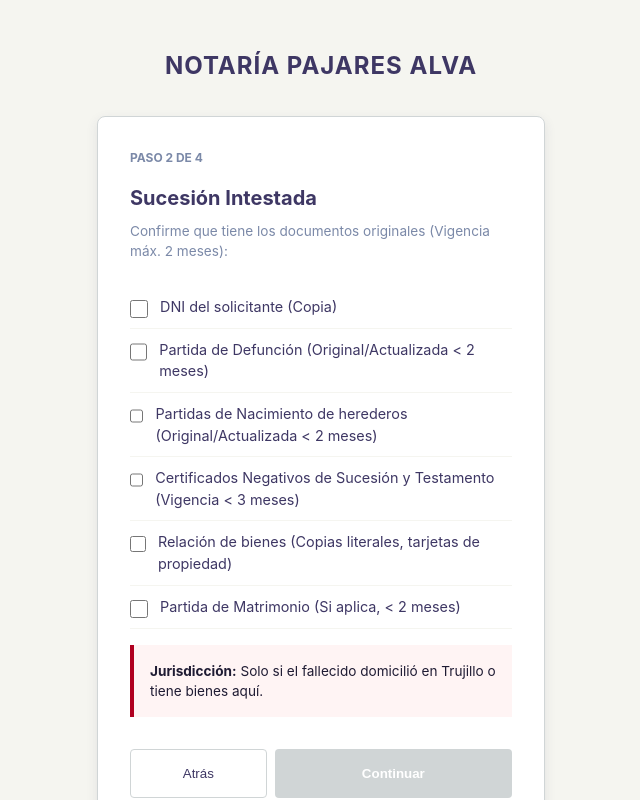
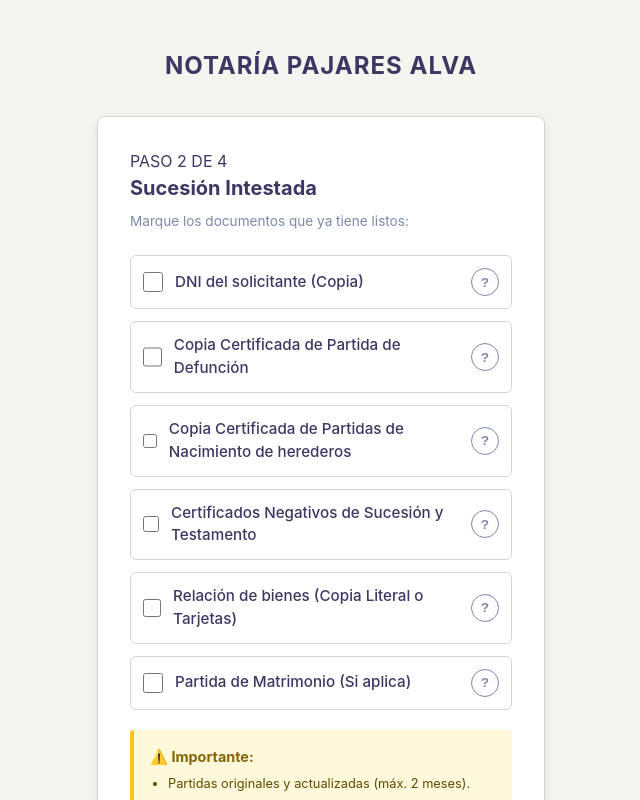
Before and after one commit to radiocat-fanzine/notaria-pajares-alva, a React (Vite) app: page / in a window 1280 px wide. Both pictures are taken after a click on the button 640 px from the left and 256 px from the top of the page. Shown: the top 800 px of the page, without its empty margins (319-959 px from the left). Built offline with nearby package versions, Linux system fonts and the light colour scheme; no server answers.

Commit message:
iteracion requisitos

```diff
--- a/src/components/StepRequisitos.jsx
+++ b/src/components/StepRequisitos.jsx
@@ -1,35 +1,78 @@
-import { useState } from 'react';
+import { useState, useEffect } from 'react';
 import { tramitesData } from '../data/tramites';
 import '../styles/PreCita.css';
 
 const StepRequisitos = ({ serviceId, onNext, onBack }) => {
-    // Buscar la data del trámite seleccionado
     const tramite = tramitesData.find(t => t.id === serviceId);
-    const [checkedItems, setCheckedItems] = useState({});
+
+    // Estado para controlar qué ítem tiene la información desplegada
+    const [expandedItem, setExpandedItem] = useState(null);
+
+    const [checkedItems, setCheckedItems] = useState(() => {
+        const saved = localStorage.getItem(`checks-${serviceId}`);
+        return saved ? JSON.parse(saved) : {};
+    });
+
+    useEffect(() => {
+        localStorage.setItem(`checks-${serviceId}`, JSON.stringify(checkedItems));
+    }, [checkedItems, serviceId]);
 
     const handleCheck = (index) => {
         setCheckedItems(prev => ({ ...prev, [index]: !prev[index] }));
     };
 
-    // Validar que todos los requisitos estén marcados
+    const toggleExpand = (index) => {
+        setExpandedItem(expandedItem === index ? null : index);
+    };
+
     const allChecked = tramite?.requirements.every((_, idx) => checkedItems[idx]);
 
     return (
         <div className="step-container">
             <h2 className="step-title">{tramite?.title}</h2>
-            <p className="step-subtitle">Confirme que tiene los documentos originales (Vigencia máx. 2 meses):</p>
+            <p className="step-subtitle">Marque los documentos que ya tiene listos:</p>
 
             <div className="req-list">
                 {tramite?.requirements.map((req, idx) => (
-                    <label key={idx} className="req-item-check">
+                    <div key={idx} className={`req-card ${checkedItems[idx] ? 'is-checked' : ''}`}>
+                        <div className="req-main-row">
+                            <label className="req-item-check">
                                 <input
                                     type="checkbox"
                                     checked={!!checkedItems[idx]}
                                     onChange={() => handleCheck(idx)}
                                 />
-                        <span>{req}</span>
+                                <span className="req-name">{req.name}</span>
                             </label>
+
+                            <button
+                                type="button"
+                                className={`btn-info-toggle ${expandedItem === idx ? 'active' : ''}`}
+                                onClick={() => toggleExpand(idx)}
+                                title="Saber más"
+                            >
+                                {expandedItem === idx ? '✕' : '?'}
+                            </button>
+                        </div>
+
+                        {expandedItem === idx && (
+                            <div className="req-info-content">
+                                <p>{req.info}</p>
+                            </div>
+                        )}
+                    </div>
                 ))}
+            </div>
+
+            {/* Cuadro de Políticas Generales */}
+            <div className="notary-policy-box">
+                <h4>⚠️ Importante:</h4>
+                <ul>
+                    <li>Partidas originales y actualizadas (máx. 2 meses).</li>
+                    <li>Certificados SUNARP (máx. 3 meses).</li>
+                    <li>Gestión de partidas digitales: <strong>S/13 soles</strong> (Solo mayores de edad).</li>
+                    <li>Verificación obligatoria de partidas municipales.</li>
+                </ul>
             </div>
 
             {tramite?.restriction && (
--- a/src/data/tramites.js
+++ b/src/data/tramites.js
@@ -6,27 +6,57 @@ export const tramitesData = [
         duration: '1.5 meses aprox.',
         restriction: 'Solo si el fallecido domicilió en Trujillo o tiene bienes aquí.',
         requirements: [
-            'DNI del solicitante (Copia)',
-            'Partida de Defunción (Original/Actualizada < 2 meses)',
-            'Partidas de Nacimiento de herederos (Original/Actualizada < 2 meses)',
-            'Certificados Negativos de Sucesión y Testamento (Vigencia < 3 meses)',
-            'Relación de bienes (Copias literales, tarjetas de propiedad)',
-            'Partida de Matrimonio (Si aplica, < 2 meses)'
+            {
+                name: 'DNI del solicitante (Copia)',
+                info: 'Copia simple legible. Se presenta el original el día de la firma para control biométrico.'
+            },
+            {
+                name: 'Copia Certificada de Partida de Defunción',
+                info: 'Original/Actualizada (máx. 2 meses). Si es de RENIEC, la notaría puede gestionarla por S/13 (No aplica a menores de edad). Partidas municipales pasan por verificación de veracidad.'
+            },
+            {
+                name: 'Copia Certificada de Partidas de Nacimiento de herederos',
+                info: 'Original/Actualizada (máx. 2 meses). La notaría puede gestionar partidas de mayores de edad por S/13. No se gestionan partidas de menores.'
+            },
+            {
+                name: 'Certificados Negativos de Sucesión y Testamento',
+                info: 'Vigencia máx. 3 meses. Puedes cotizarlos con nuestro counter al 949 964 400 o tramitarlos en SUNARP (Av. Larco).'
+            },
+            {
+                name: 'Relación de bienes (Copia Literal o Tarjetas)',
+                info: 'Documentos de SUNARP que acreditan propiedades. También puede adjuntar búsqueda de índice. Se firmará una Declaración Jurada de bienes en notaría.'
+            },
+            {
+                name: 'Partida de Matrimonio (Si aplica)',
+                info: 'Original/Actualizada (máx. 2 meses). Necesaria para incluir al cónyuge como heredero.'
+            }
         ],
-        notes: 'Basta que firme un heredero al inicio. Costo gestión partida: S/13.'
+        notes: 'Basta que firme un heredero al inicio. Gestión de partidas digitales: S/13 cada una.'
     },
     {
         id: 'rectificacion-partida',
         title: 'Rectificación de Partida',
-        shortDesc: 'Corrección de datos en partidas de nacimiento, matrimonio o defunción.',
+        shortDesc: 'Corrección de errores en nombres, fechas o datos en partidas.',
         duration: '1 mes aprox.',
         requirements: [
-            'DNI del solicitante',
-            'Partida a rectificar (Original/Actualizada < 2 meses)',
-            'Partida de sustento (Original/Actualizada < 2 meses)',
-            'Vigencia de Poder (Si representa al titular)'
+            {
+                name: 'DNI del solicitante (Copia)',
+                info: 'Copia simple legible. El original se validará mediante control biométrico el día de la firma.'
+            },
+            {
+                name: 'Partida a rectificar',
+                info: 'Original/Actualizada (máx. 2 meses). Es el documento que contiene el error. Si es digital de RENIEC, podemos gestionarla por S/13 (Solo mayores de edad). Partidas municipales pasan por verificación de veracidad.'
+            },
+            {
+                name: 'Partida de sustento',
+                info: 'Original/Actualizada (máx. 2 meses). Documento que acredita el dato correcto. Ejemplo: Tu partida de nacimiento para corregir tu partida de matrimonio.'
+            },
+            {
+                name: 'Vigencia de Poder (Si aplica)',
+                info: 'Si actúa en representación, adjuntar vigencia expedida por SUNARP con antigüedad no mayor a 30 días.'
+            }
         ],
-        notes: 'Requiere dos firmas presenciales: Solicitud y Escritura Pública.'
+        notes: 'Solo errores evidentes. La Notaría verifica la veracidad de partidas municipales antes del ingreso a trámite.'
     },
     {
         id: 'union-hecho',
@@ -34,13 +64,31 @@ export const tramitesData = [
         shortDesc: 'Declaración de convivencia para fines legales y de seguros.',
         duration: '1 mes aprox.',
         requirements: [
-            'DNI de ambos solicitantes',
-            'Certificados Negativos de Unión de Hecho (< 3 meses)',
-            'Mínimo 2 años de convivencia comprobable',
-            'Certificado Domiciliario Notarial',
-            '2 Testigos (Peruanos, > 25 años, no familiares)',
-            'Partidas de hijos si aplica (< 2 meses)'
+            {
+                name: 'DNI de ambos solicitantes',
+                info: 'Original y copia legible. Deben acreditar libertad de estado (solteros, divorciados o viudos).'
+            },
+            {
+                name: 'Certificados Negativos de Unión de Hecho',
+                info: 'Vigencia máx. 3 meses. Se gestionan en el área de counter (949 964 400). Prueban que no tienen otra convivencia inscrita en SUNARP.'
+            },
+            {
+                name: 'Mínimo 2 años de convivencia comprobable',
+                info: 'Acreditado con recibos de servicios, contratos de alquiler a nombre de ambos o documentos que demuestren vida en común.'
+            },
+            {
+                name: 'Certificado Domiciliario Notarial',
+                info: 'Se gestiona en counter (949 964 400). Un representante de la notaría verificará su convivencia en el domicilio de Trujillo.'
+            },
+            {
+                name: '2 Testigos (No familiares)',
+                info: 'Peruanos, > 25 años. Deben ser los mismos durante TODO el proceso. Si varían, se inicia un trámite nuevo sin devolución del pago anterior.'
+            },
+            {
+                name: 'Partidas de nacimiento de hijos (Si aplica)',
+                info: 'Original/Actualizada (máx. 2 meses). La notaría puede gestionar partidas digitales de hijos mayores de edad por S/13.'
+            }
         ],
-        notes: 'Los testigos deben ser los mismos en todo el proceso. No hay devolución por cambio de testigos.'
+        notes: 'Libertad de estado obligatoria. El cambio de testigos anula el trámite pagado e inicia uno nuevo.'
     }
 ];
--- a/src/styles/PreCita.css
+++ b/src/styles/PreCita.css
@@ -8,13 +8,6 @@
     flex-direction: column;
     align-items: center;
     background-color: var(--color-surface);
-}
-
-.bg-overlay {
-    position: fixed;
-    inset: 0;
-    z-index: 0;
-    pointer-events: none;
 }
 
 .pre-cita-content {
@@ -48,66 +41,112 @@
     border: 1px solid var(--color-secondary);
 }
 
-.step-indicator {
-    color: var(--color-primary-light);
-    font-size: 0.75rem;
-    font-weight: bold;
-    display: block;
-    margin-bottom: var(--space-md);
+/* --- Requisitos y Listas (Paso 2 Renovado) --- */
+.req-list {
+    margin: var(--space-md) 0;
+    display: flex;
+    flex-direction: column;
+    gap: 12px;
 }
 
-/* --- Selección de Trámites (Paso 1) --- */
-.service-button {
-    width: 100%;
-    text-align: left;
-    padding: var(--space-md);
-    margin-bottom: var(--space-sm);
+.req-card {
     background: var(--color-white);
     border: 1px solid var(--color-secondary);
-    border-radius: 4px;
-    cursor: pointer;
-    transition: all 0.2s;
+    border-radius: 6px;
+    padding: 12px;
+    transition: all 0.2s ease;
 }
 
-.service-button:hover {
-    border-color: var(--color-primary-light);
-    background-color: var(--color-surface);
+.req-card.is-checked {
+    border-color: #4CAF50;
+    background-color: #f8fff8;
 }
 
-.service-title {
-    display: block;
-    font-weight: 700;
-    color: var(--color-primary);
-    font-size: 1rem;
-}
-
-.service-desc {
-    display: block;
-    font-size: 0.8rem;
-    color: var(--color-primary-light);
-    margin-top: 4px;
-}
-
-/* --- Requisitos y Listas (Paso 2) --- */
-.req-list {
-    margin: var(--space-md) 0;
+.req-main-row {
+    display: flex;
+    justify-content: space-between;
+    align-items: center;
+    gap: 10px;
 }
 
 .req-item-check {
     display: flex;
-    align-items: flex-start;
+    align-items: center;
     gap: 12px;
-    padding: 10px 0;
-    border-bottom: 1px solid var(--color-surface);
-    font-size: 0.9rem;
+    flex: 1;
     cursor: pointer;
+    font-size: 0.95rem;
+    color: var(--color-primary);
+    font-weight: 500;
 }
 
 .req-item-check input[type="checkbox"] {
-    margin-top: 4px;
-    width: 18px;
-    height: 18px;
+    width: 20px;
+    height: 20px;
+    accent-color: var(--color-primary);
+}
+
+/* Botón Toggle de Información */
+.btn-info-toggle {
+    width: 28px;
+    height: 28px;
+    border-radius: 50%;
+    border: 1.5px solid var(--color-primary-light);
+    background: transparent;
+    color: var(--color-primary-light);
+    font-weight: bold;
     cursor: pointer;
+    display: flex;
+    align-items: center;
+    justify-content: center;
+    transition: all 0.2s;
+    font-size: 0.85rem;
+}
+
+.btn-info-toggle:hover, .btn-info-toggle.active {
+    background-color: var(--color-primary-light);
+    color: var(--color-white);
+}
+
+.req-info-content {
+    margin-top: 12px;
+    padding-top: 10px;
+    border-top: 1px dashed var(--color-secondary);
+    font-size: 0.82rem;
+    line-height: 1.5;
+    color: #555;
+    text-align: left;
+}
+
+/* --- Cuadro de Políticas Generales --- */
+.notary-policy-box {
+    background-color: #fff9db; /* Amarillo suave para atención */
+    border-left: 4px solid #fcc419;
+    padding: 16px;
+    margin: 20px 0;
+    border-radius: 4px;
+    text-align: left;
+}
+
+.notary-policy-box h4 {
+    margin: 0 0 8px 0;
+    font-size: 0.9rem;
+    color: #856404;
+    display: flex;
+    align-items: center;
+    gap: 6px;
+}
+
+.notary-policy-box ul {
+    margin: 0;
+    padding-left: 18px;
+}
+
+.notary-policy-box li {
+    font-size: 0.8rem;
+    color: #5f4b00;
+    margin-bottom: 6px;
+    line-height: 1.4;
 }
 
 .restriction-box {
@@ -117,49 +156,7 @@
     margin: var(--space-md) 0;
     font-size: 0.85rem;
     color: var(--color-dark);
-}
-
-/* --- Calendario y Horas (Paso 3) --- */
-.date-input {
-    width: 100%;
-    padding: var(--space-md);
-    border: 1px solid var(--color-secondary);
-    border-radius: 4px;
-    font-family: var(--font-main);
-    font-size: 1rem;
-    margin-bottom: var(--space-md);
-}
-
-.time-section-label {
-    font-size: 0.75rem;
-    text-transform: uppercase;
-    color: var(--color-primary-light);
-    border-bottom: 1px solid var(--color-secondary);
-    padding-bottom: 4px;
-    margin: var(--space-md) 0 12px 0;
-}
-
-.time-grid {
-    display: grid;
-    grid-template-columns: repeat(3, 1fr);
-    gap: 8px;
-}
-
-.time-slot-btn {
-    padding: 10px;
-    border: 1px solid var(--color-secondary);
-    background: var(--color-white);
-    border-radius: 4px;
-    color: var(--color-primary);
-    font-weight: 600;
-    cursor: pointer;
-    transition: all 0.2s;
-}
-
-.time-slot-btn.selected {
-    background-color: var(--color-primary);
-    color: var(--color-white);
-    border-color: var(--color-primary);
+    text-align: left;
 }
 
 /* --- Botones de Navegación --- */
@@ -182,11 +179,12 @@
 
 .btn-primary:disabled {
     background-color: var(--color-secondary);
+    opacity: 0.6;
     cursor: not-allowed;
 }
 
 .btn-secondary {
-    background: none;
+    background: var(--color-white);
     border: 1px solid var(--color-secondary);
     color: var(--color-primary);
     padding: var(--space-md);
@@ -195,7 +193,7 @@
     flex: 1;
 }
 
-/* --- Utilidades de Texto --- */
+/* --- Títulos de Paso --- */
 .step-title {
     color: var(--color-primary);
     font-size: 1.25rem;
@@ -208,14 +206,7 @@
     margin-bottom: 1.5rem;
 }
 
-.error-text {
-    color: var(--color-error);
-    font-size: 0.85rem;
-    margin-top: 5px;
-}
-
-/* Inputs */
-
+/* --- Inputs y Formularios --- */
 .form-group {
     margin-bottom: var(--space-md);
     text-align: left;
@@ -235,62 +226,9 @@
     border: 1px solid var(--color-secondary);
     border-radius: 4px;
     font-size: 1rem;
-    transition: border-color 0.2s;
 }
 
-.form-input:focus {
-    outline: none;
-    border-color: var(--color-primary);
-}
-
-.input-error {
-    border-color: var(--color-error);
-}
-
-/* Mensaje de exito */
-
-.success-icon {
-    width: 60px;
-    height: 60px;
-    background-color: #4CAF50;
-    color: white;
-    border-radius: 50%;
-    display: flex;
-    align-items: center;
-    justify-content: center;
-    font-size: 2rem;
-    margin: 0 auto 1.5rem;
-}
-
-.success-box {
-    background-color: var(--color-surface);
-    border: 1px dashed var(--color-primary-light);
-    margin-bottom: 2rem;
-}
-
-.next-steps {
-    text-align: left;
-    margin-bottom: 2rem;
-}
-
-.next-steps h3 {
-    font-size: 0.9rem;
-    color: var(--color-primary);
-    margin-bottom: 0.5rem;
-}
-
-.next-steps ul {
-    font-size: 0.8rem;
-    color: var(--color-primary-light);
-    padding-left: 1.2rem;
-}
-
-.button-group-vertical {
-    display: flex;
-    flex-direction: column;
-    gap: 12px;
-}
-
+/* --- Éxito y WhatsApp --- */
 .btn-whatsapp {
     background-color: #25D366;
     color: white;
@@ -298,5 +236,8 @@
     border-radius: 4px;
     text-decoration: none;
     font-weight: 700;
-    display: block;
+    display: flex;
+    justify-content: center;
+    align-items: center;
+    gap: 10px;
 }
```
Lines whose indentation alone changed are shown as unchanged.
